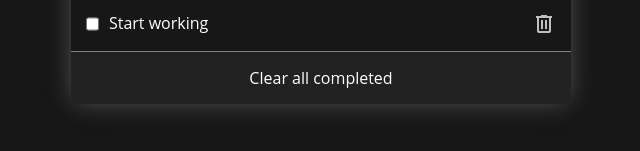
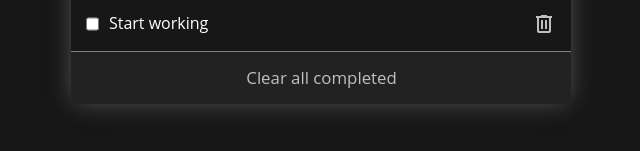
Before and after one commit to jmonto55/To-Do-List, a website built with webpack: page src/index.html in a window 1280 px wide. In both pictures the pointer is over the button "Clear all completed". Shown: the part 489-640 px from the top of the page, 319-959 px from the left. Built offline with nearby package versions, Linux system fonts and the light colour scheme.

Commit message:
Minor styles changes

```diff
--- a/src/style.css
+++ b/src/style.css
@@ -92,9 +92,15 @@ li {
   border: none;
   color: #fff;
   font-size: 1rem;
-  width: 100%;
+  width: 90%;
   height: 100%;
   cursor: pointer;
+  transition: ease-in all 0.1s;
+}
+
+.clear_all:hover {
+  transform: scale(1.05);
+  color: silver;
 }
 
 .material-symbols-outlined {
@@ -104,6 +110,7 @@ li {
 }
 
 .material-symbols-outlined:hover {
+  transform: scale(1.05);
   color: rgb(120, 120, 120);
 }
 
```
